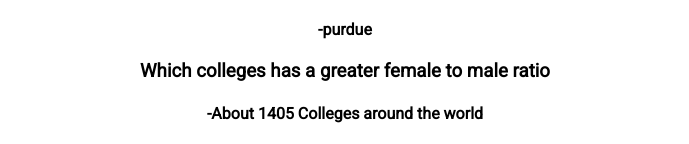
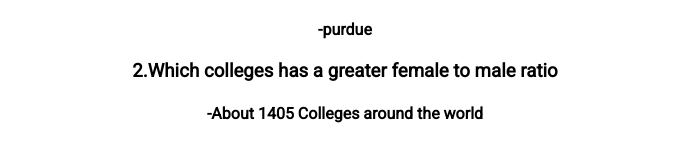
Before and after one commit to Gamesaw-Drew/bigdata, a plain HTML site: page bigdata.html in a window 1280 px wide. Shown: the part 245-389 px from the top of the page, without its empty margins (295-984 px from the left). Drawn offline with Linux system fonts and the light colour scheme.

Commit message:
Update bigdata.html

```diff
--- a/bigdata.html
+++ b/bigdata.html
@@ -21,7 +21,7 @@
         <h2>Questions about the data</h2>
         <h3>1. Which college in the US has the most internation students</h3>
             <center><h4>-purdue</h4></center>
-            <h3> Which colleges has a greater female to male ratio</h3>
+            <h3> 2.Which colleges has a greater female to male ratio</h3>
             <center><h4>-About 1405 Colleges around the world</h4></center>
             <center><h4>Some include Qatar University, Socohow University, and Rush University to name a few</h4></center>
 
```
